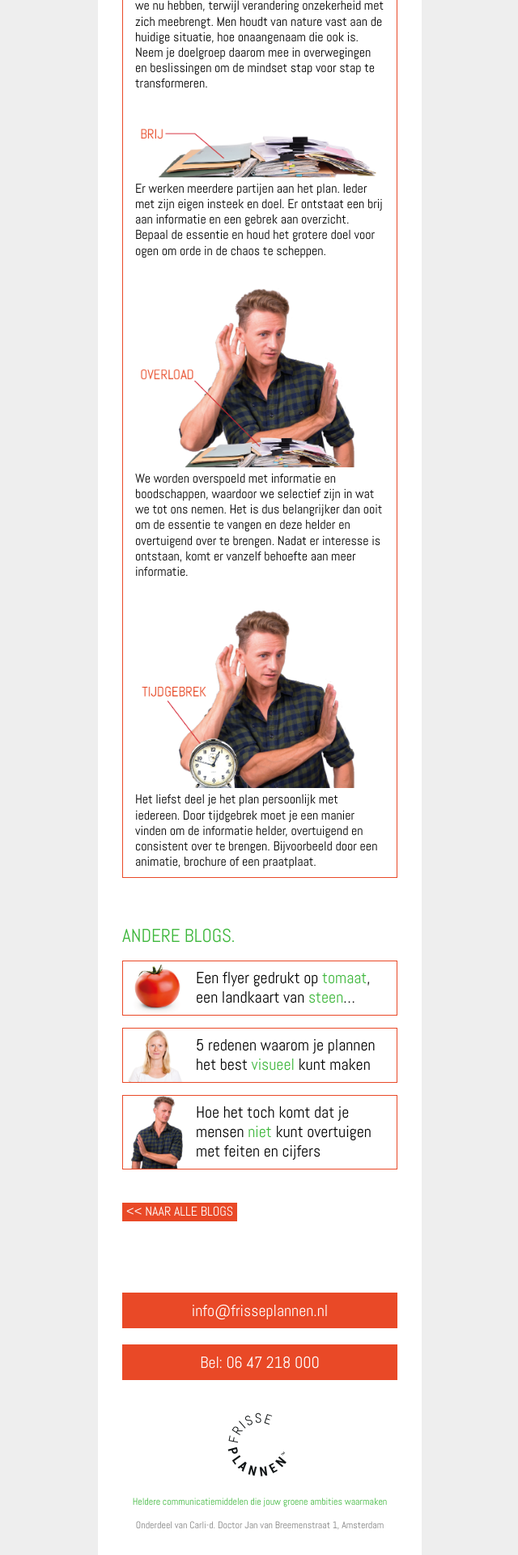
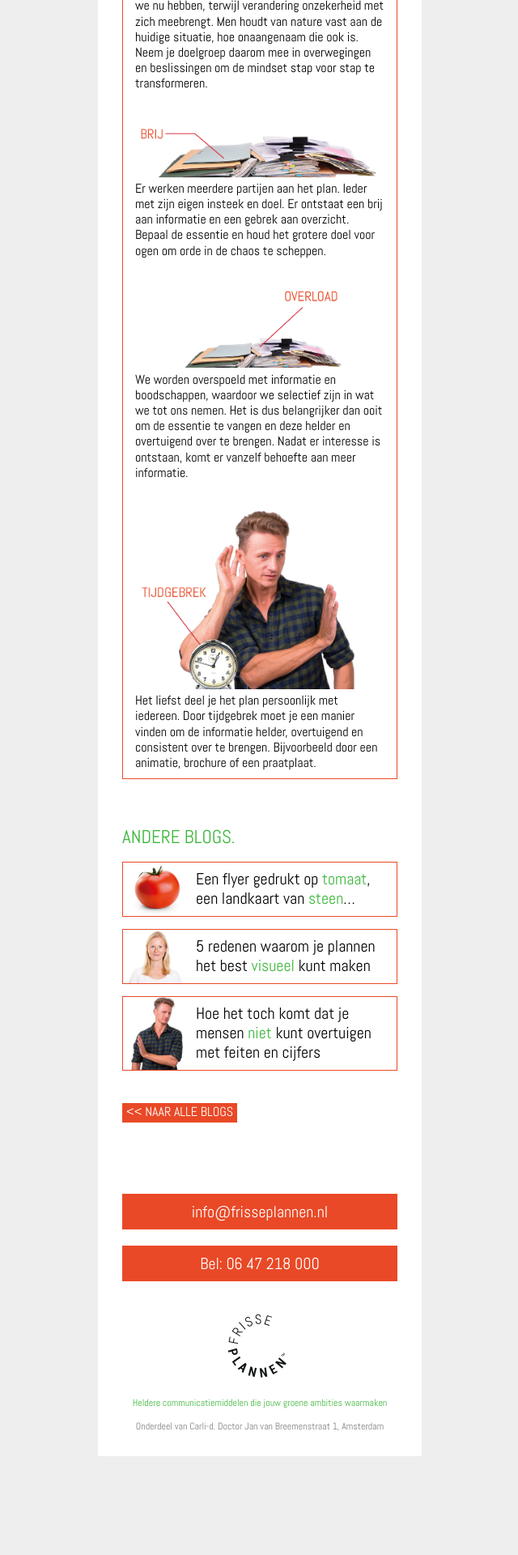
Before and after one commit to jhvanderschee/carli_d, a Jekyll site: the page built from _posts/2019-01-02-blog-7-valkuilen.md, in a window 1280 px wide. Shown: the part 1758-3678 px from the top of the page at 81% size, without its empty margins (319-959 px from the left). Built offline with Jekyll 4.4.1, drawn with Linux system fonts in a browser that asks for light colours; after the commit the page ends 3556 px from its top, so only the background shows below that.

Commit message:
Updated 2 files via CloudCannon

```diff
--- a/_posts/2019-01-02-blog-7-valkuilen.md
+++ b/_posts/2019-01-02-blog-7-valkuilen.md
@@ -18,6 +18,6 @@ image: /img/Blog_valkuilen-30.png
 
 ![](/uploads/blog-valkuilen-42.png)<br>Er werken meerdere partijen aan het plan. Ieder met zijn eigen insteek en doel. Er ontstaat een brij aan informatie en een gebrek aan overzicht. Bepaal de essentie en houd het grotere doel voor ogen om orde in de chaos te scheppen.
 
-![](/uploads/blog-valkuilen-37.png)<br>We worden overspoeld met informatie en boodschappen, waardoor we selectief zijn in wat we tot ons nemen. Het is dus belangrijker dan ooit om de essentie te vangen en deze helder en overtuigend over te brengen. Nadat er interesse is ontstaan, komt er vanzelf behoefte aan meer informatie.&nbsp;
+![](/uploads/blog-valkuilen-43.png)<br>We worden overspoeld met informatie en boodschappen, waardoor we selectief zijn in wat we tot ons nemen. Het is dus belangrijker dan ooit om de essentie te vangen en deze helder en overtuigend over te brengen. Nadat er interesse is ontstaan, komt er vanzelf behoefte aan meer informatie.&nbsp;
 
 ![](/uploads/blog-valkuilen-38.png)<br>Het liefst deel je het plan persoonlijk met iedereen. Door tijdgebrek moet je een manier vinden om de informatie helder, overtuigend en consistent over te brengen. Bijvoorbeeld door een animatie, brochure of een praatplaat. &nbsp;
```
Also changed, not shown: uploads/blog-valkuilen-43.png (added).
